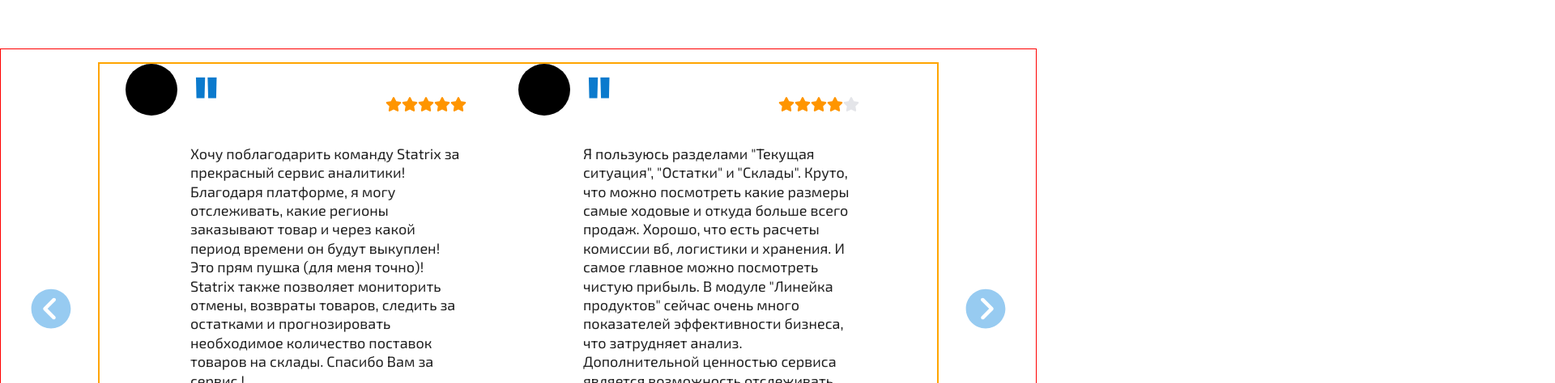
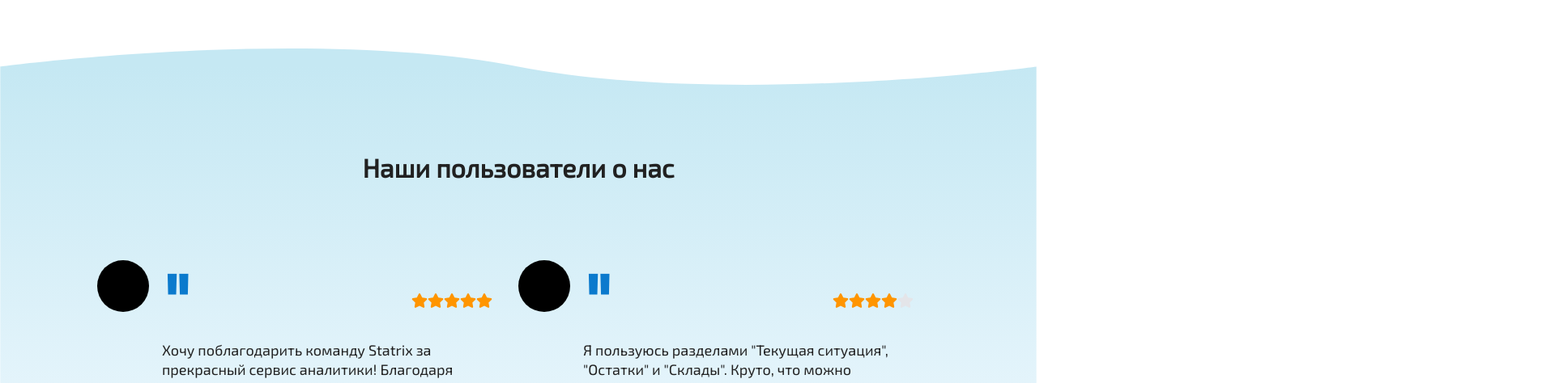
Before and after one commit to zakinat/statrix_web, a React (Create React App) app in the folder client/: page / in a window 1280 px wide. Shown: the part 3649-4123 px from the top of the page at 81% size, 1920 px wide, since content can reach past the window. Built offline with nearby package versions, Linux system fonts and the light colour scheme.

Commit message:
found a problem in background images in array of dots it is make the width of the page scrolabla

```diff
--- a/client/src/App.js
+++ b/client/src/App.js
@@ -1,4 +1,4 @@
-import {Navbar,Header,Services,Feedbacks} from './sections'
+import {Navbar,Header,Services,Feedbacks,Tariffs} from './sections'
 
 
 function App() {
@@ -8,6 +8,7 @@ function App() {
       <Header/>
       <Services/>
       <Feedbacks/>
+      <Tariffs/>
     </div>
   );
 }
--- /dev/null
+++ b/client/src/components/SliderPlane/SliderPlan.js
@@ -0,0 +1,17 @@
+import React from 'react'
+
+const SliderPlan = ({min,max}) => {
+    return (
+        <div>
+            <input
+        type="range"
+        min={min}
+        max={max}
+        className="rangeSlider"
+      />
+
+        </div>
+    )
+}
+
+export default SliderPlan
--- a/client/src/components/index.js
+++ b/client/src/components/index.js
@@ -2,5 +2,6 @@ import Feature from './feature/Feature'
 import BubbleHeader from './bubble/BubbleHeader';
 import ServiceWildberries from './service/ServiceWildberries'
 import Feedback  from './feedback/Feedback';
+import SliderPlan from './SliderPlane/SliderPlan';
 
-export {Feature,BubbleHeader,ServiceWildberries,Feedback}
+export {Feature,BubbleHeader,ServiceWildberries,Feedback,SliderPlan}
--- a/client/src/components/service/ServiceContent.js
+++ b/client/src/components/service/ServiceContent.js
@@ -24,7 +24,8 @@ const ServiceContent = ({title,spcWord,text,services,index}) => {
 
 const ServiceImage=({img,imgSide})=>{
     return(
-            <div className={`service__img ${imgSide}`}>
+            <div className={`service__img `}>
+                <div className={`${imgSide}`}></div>
                 <img src={img} alt='service image1'/>
             </div>
     )
--- a/client/src/scss/_feedbacks.scss
+++ b/client/src/scss/_feedbacks.scss
@@ -1,8 +1,25 @@
 .feedbacks{
-    @include flex-jst_dC-al_dC($al:flex-start);
-    flex-direction: row;
+    @include flex-jst_dC-al_dC();
+    flex-direction: column;
     position: relative;
-    border: 1px solid red;
+    background-image: url('../assets/wavesFeedbacks.svg');
+    background-size: contain;
+
+    padding-bottom: 10rem;
+    background-repeat: no-repeat;
+
+    h2{
+        font-family: $font_family;
+        font-style: normal;
+        font-weight: 600;
+        font-size: 32px;
+        line-height: 120%;
+        text-align: center;
+        color: #212121;
+        margin-bottom: 6rem;
+        margin-top: 7rem;
+    }
+
 
         .leftArrow{
             position: absolute;
@@ -18,8 +35,9 @@
             &__content{
                 @include flex-jst_dC-al_dC($al:flex-start);
                 flex-direction: row;
-                border: 2px solid orange;
+
             }
+
 
 }
 
@@ -27,7 +45,7 @@
     @include flex-jst_dC-al_dC($al:flex-start);
     flex-direction: row;
 
-    padding:0 2rem;
+
 
 
         &__userImg{
@@ -62,10 +80,6 @@
                                 font-weight: bold;
                                 font-size: 100px;
                                 line-height: 100%;
-
-                                /* identical to box height, or 100px */
-
-                                /* Main color 3 */
                                 color: #0B7ACD;
                             }
 
@@ -79,10 +93,6 @@
                         font-weight: normal;
                         font-size: 18px;
                         line-height: 130%;
-
-                        /* or 23px */
-
-                        /* Text color */
                         color: #212121;
                         margin-bottom: 1rem;
                     }
@@ -94,10 +104,6 @@
                             font-weight: bold;
                             font-size: 24px;
                             line-height: 130%;
-
-                            /* or 31px */
-
-                            /* Text color */
                             color: #212121;
                             margin-bottom: 0.1rem;
                         }
@@ -109,10 +115,6 @@
                             font-weight: normal;
                             font-size: 18px;
                             line-height: 130%;
-
-                            /* or 23px */
-
-                            /* Grey text */
                             color: #919191;
                         }
                     }
@@ -122,4 +124,5 @@
 
 .feedback__active{
     width: 100%;
+    padding-right: 2rem;
 }
--- a/client/src/scss/style.scss
+++ b/client/src/scss/style.scss
@@ -10,6 +10,7 @@
 @import 'services';
 @import 'stars';
 @import 'feedbacks';
+@import 'tariffs';
 
 
 
--- a/client/src/sections/feedbacks/Feedbacks.js
+++ b/client/src/sections/feedbacks/Feedbacks.js
@@ -23,8 +23,8 @@ const prevtFeedbacks=()=>{
 
     return (
         <div className='feedbacks section__padding'>
-                <IoIosArrowDropleftCircle className='leftArrow' color={hoverLeft?'#0B7ACD':"#97CBF1"} size={60} onClick={prevtFeedbacks} onMouseEnter={()=>setHoverLeft(true)} onMouseLeave={()=>setHoverLeft(false)}/>
-                <IoIosArrowDroprightCircle className='rightArrow' color={hoverRight?'#0B7ACD':"#97CBF1"} size={60} onClick={nextFeedbacks} onMouseEnter={()=>setHoverRight(true)} onMouseLeave={()=>setHoverRight(false)}/>
+                <h2>Наши пользователи о нас </h2>
+
                 <div className='feedbacks__content'>
                                 {
                                 DataFeedbacks.map((feedback,index)=>{
@@ -41,6 +41,8 @@ const prevtFeedbacks=()=>{
                         })
                     }
                 </div>
+                <IoIosArrowDropleftCircle className='leftArrow' color={hoverLeft?'#0B7ACD':"#97CBF1"} size={60} onClick={prevtFeedbacks} onMouseEnter={()=>setHoverLeft(true)} onMouseLeave={()=>setHoverLeft(false)}/>
+                <IoIosArrowDroprightCircle className='rightArrow' color={hoverRight?'#0B7ACD':"#97CBF1"} size={60} onClick={nextFeedbacks} onMouseEnter={()=>setHoverRight(true)} onMouseLeave={()=>setHoverRight(false)}/>
 
 
         </div>
--- a/client/src/sections/index.js
+++ b/client/src/sections/index.js
@@ -2,5 +2,6 @@ import Navbar from "./navbar/Navbar";
 import Header from './header/Header'
 import Services from "./services/Services";
 import Feedbacks from './feedbacks/Feedbacks'
+import Tariffs from './tariffs/Tariffs'
 
-export {Navbar,Header,Services,Feedbacks}
+export {Navbar,Header,Services,Feedbacks,Tariffs}
--- /dev/null
+++ b/client/src/sections/tariffs/Tariffs.js
@@ -0,0 +1,56 @@
+import React from 'react'
+import {SliderPlan} from '../../components'
+
+const Tariffs = () => {
+    return (
+        <div className='tariffs section__padding'>
+
+            <h2>Тарифы</h2>
+            <div className='tariffs__content'>
+
+                <div className='tariffs__content-form'>
+                    <form className='tariffs__content-form-product'>
+
+                        <div className='tariffs__content-form-product-checkbox'>
+                            <h4>Выберите продукт:</h4>
+
+                            <div className='tariffs__content-form-product-checkbox-planActive'>
+                                <input type="checkbox" name='productInside-analyis'/>
+                                <label htmlFor="productName">Внутренняя аналитика</label>
+                            </div>
+                            <div className='tariffs__content-form-product-checkbox-planNotActive'>
+                                <input type="checkbox" name='productSpecific-analyis'/>
+                                <label htmlFor="productSpecific-analyis">Конкурентный анализ</label>
+                            </div>
+
+                        </div>
+                        <SliderPlan/>
+
+                    </form>
+
+                    <p>У нас гибкое ценообразование: цена зависит от ежемесячной выручки. Учитывается выручка после комиссии маркетплейса на момент оплаты. Если в течение оплаченного периода она увеличивается, цена не меняется</p>
+                    <button type="button"  >Попробовать 7 дней бесплатно</button>
+
+                </div>
+                <div className='tariffs__content-prices'>
+                    <div className='tariffs__content-prices-plan'>
+                        <h3>Месячный</h3>
+                        <span>1 990 ₽ (1 990 ₽/мес.)</span>
+                    </div>
+                    <div className='tariffs__content-prices-plan'>
+                        <h3>На 6 месяцев</h3>
+                        <span>11 350 ₽ (1 890 ₽/мес.)</span>
+                    </div>
+                    <div className='tariffs__content-prices-plan'>
+                        <h3>На 12 месяцев</h3>
+                        <span>21 500 ₽ (1 791 ₽/мес.)</span>
+                    </div>
+                </div>
+
+            </div>
+
+        </div>
+    )
+}
+
+export default Tariffs
```
Also changed, not shown: client/src/scss/_services.scss (+20 -12 lines), client/src/scss/_tariffs.scss (added, +8 -0 lines), client/src/assets/wavesFeedbacks.svg (added), client/src/css/style.css.
